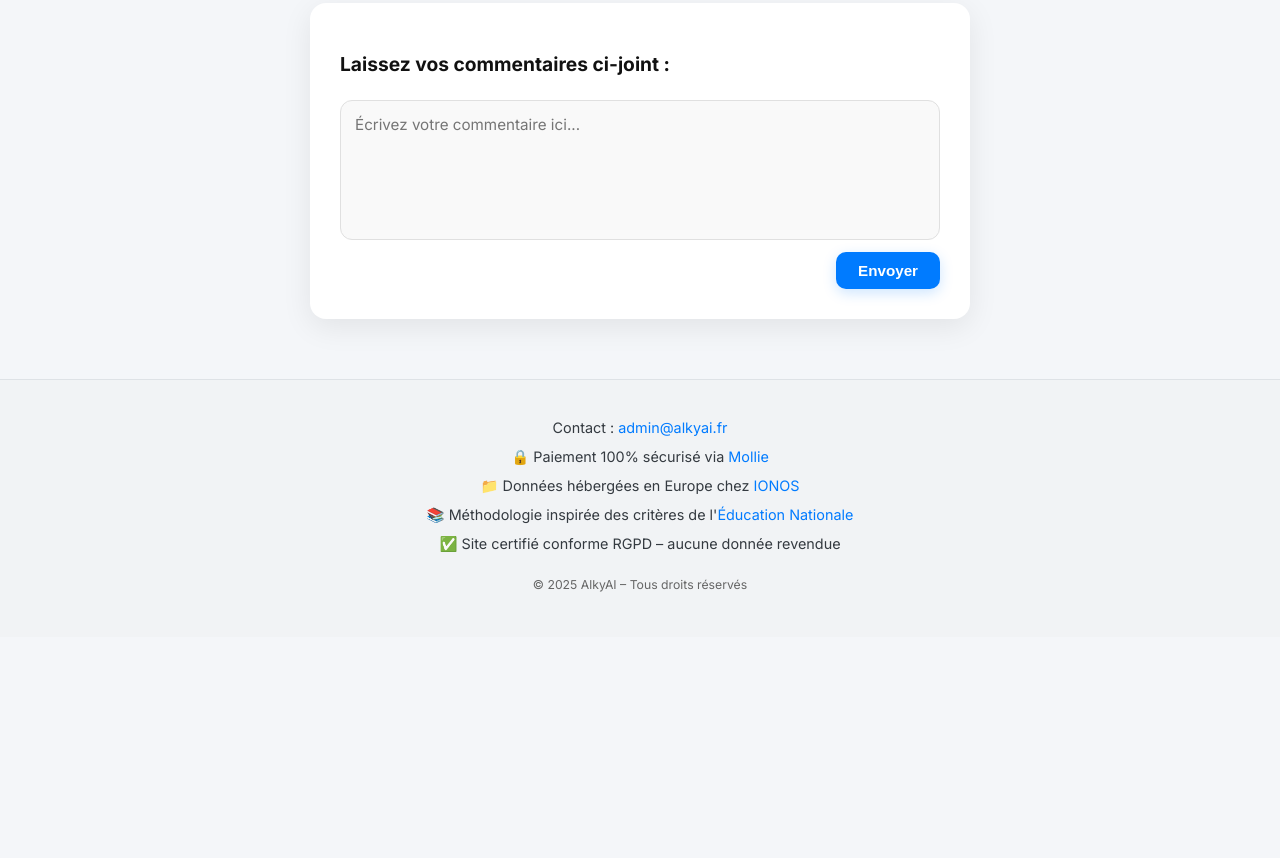
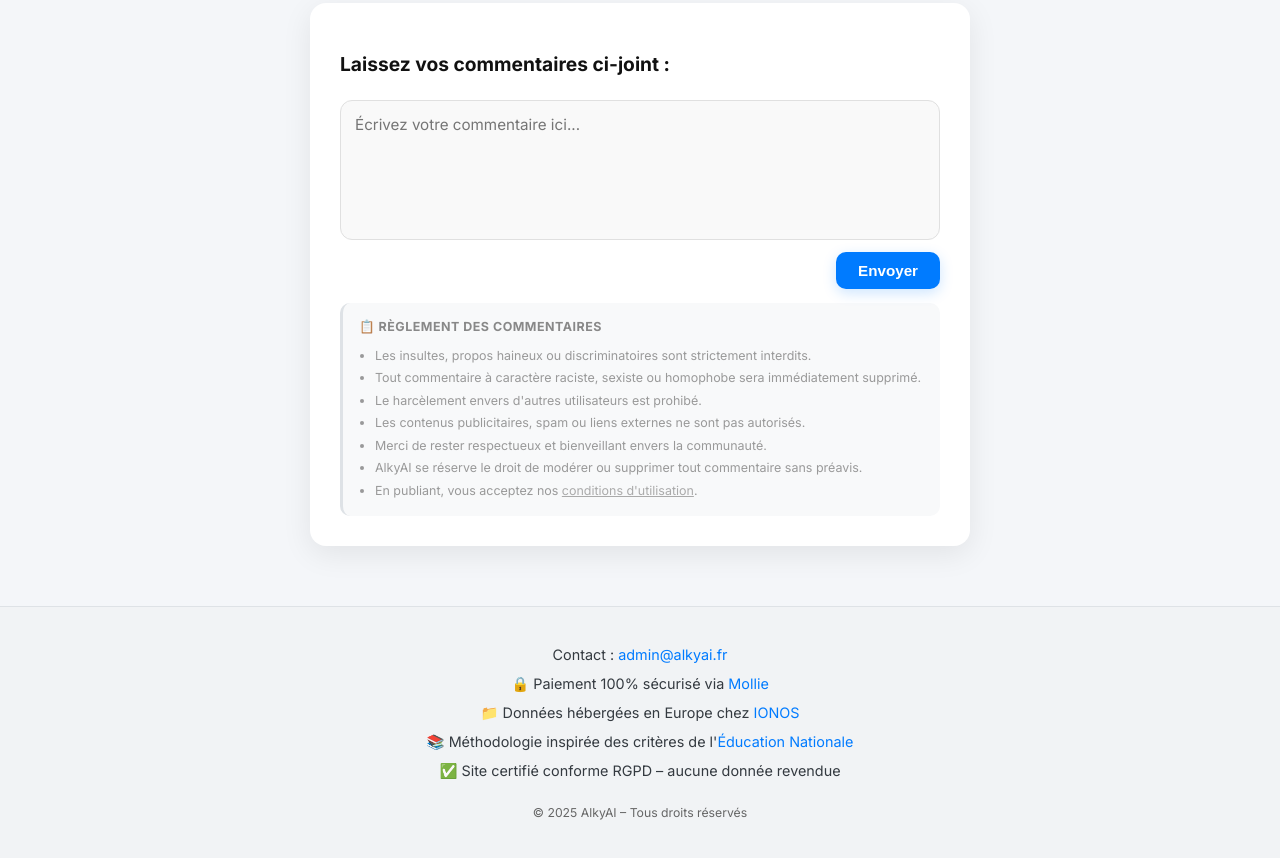
Before and after one commit to bacresultat/alkyai, a website: page index.html in a window 1280 px wide. Shown: the part 2373-3231 px from the top of the page. Before the commit the page ends 3010 px from the top, so only its background shows below. Drawn offline with Linux system fonts and the light colour scheme.

Commit message:
Add files via upload

```diff
--- a/index.html
+++ b/index.html
@@ -224,6 +224,26 @@
       <button id="fake-comment-button" type="button">Envoyer</button>
       <p id="fake-comment-message" style="display: none; color: green; font-weight: bold;">✅ Commentaire envoyé !</p>
     </div>
+    <div style="
+  margin-top: 14px;
+  padding: 14px 16px;
+  background: #f8f9fa;
+  border-radius: 10px;
+  border-left: 3px solid #dee2e6;
+">
+  <p style="font-size: 0.78rem; color: #888; margin: 0 0 8px 0; font-weight: 700; text-transform: uppercase; letter-spacing: 0.5px;">
+    📋 Règlement des commentaires
+  </p>
+  <ul style="font-size: 0.78rem; color: #999; margin: 0; padding-left: 16px; line-height: 1.8;">
+    <li>Les insultes, propos haineux ou discriminatoires sont strictement interdits.</li>
+    <li>Tout commentaire à caractère raciste, sexiste ou homophobe sera immédiatement supprimé.</li>
+    <li>Le harcèlement envers d'autres utilisateurs est prohibé.</li>
+    <li>Les contenus publicitaires, spam ou liens externes ne sont pas autorisés.</li>
+    <li>Merci de rester respectueux et bienveillant envers la communauté.</li>
+    <li>AlkyAI se réserve le droit de modérer ou supprimer tout commentaire sans préavis.</li>
+    <li>En publiant, vous acceptez nos <a href="#" style="color: #aaa; text-decoration: underline;">conditions d'utilisation</a>.</li>
+  </ul>
+</div>
   </section>
 
 
```
